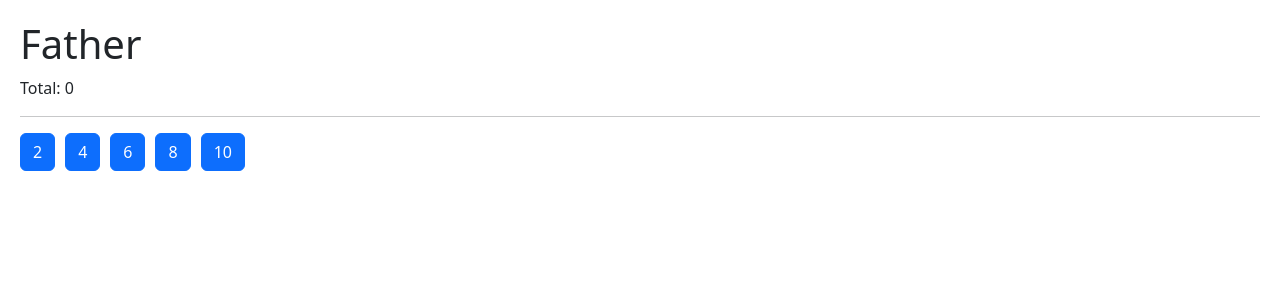
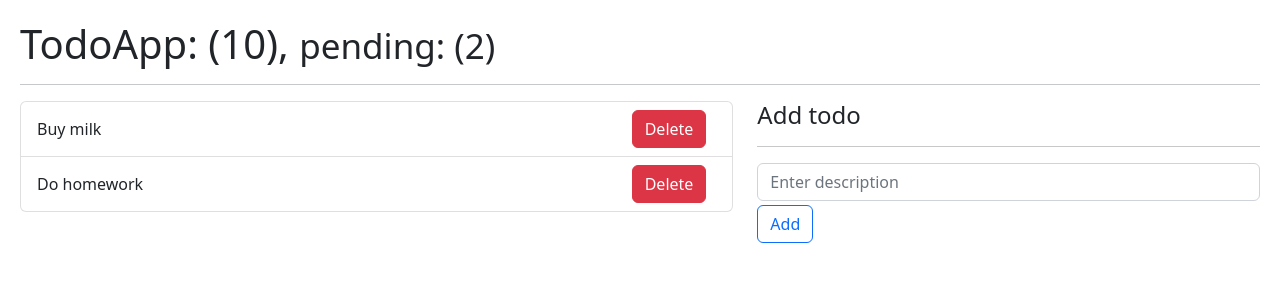
Before and after one commit to Felipe-Navas/react-hook-app-vite, a React (Vite) app: page / in a window 1280 px wide. Shown: the top 300 px of the page. Built offline with nearby package versions, Linux system fonts and the light colour scheme.

Commit message:
Creating the components to implement reducer

```diff
--- /dev/null
+++ b/src/08-useReducer/TodoAdd.jsx
@@ -0,0 +1,37 @@
+import { useForm } from '../hooks/useForm'
+
+export const TodoAdd = ({ handleNewTodo }) => {
+  const { description, onInputChange, onResetForm } = useForm({
+    description: '',
+  })
+
+  const onFormSubmit = (e) => {
+    e.preventDefault()
+
+    if (description.trim().length <= 1) return
+
+    const newTodo = {
+      id: new Date().getTime(),
+      description,
+      done: false,
+    }
+    handleNewTodo(newTodo)
+    onResetForm()
+  }
+
+  return (
+    <form onSubmit={onFormSubmit}>
+      <input
+        type="text"
+        placeholder="Enter description"
+        className="form-control"
+        value={description}
+        name="description"
+        onChange={onInputChange}
+      />
+      <button type="submit" className="btn btn-outline-primary mt-1">
+        Add
+      </button>
+    </form>
+  )
+}
--- /dev/null
+++ b/src/08-useReducer/TodoApp.jsx
@@ -0,0 +1,47 @@
+import { useReducer } from 'react'
+import { todoReducer } from './todoReducer'
+import { TodoList } from './TodoList'
+import { TodoAdd } from './TodoAdd'
+
+const initialState = [
+  {
+    id: new Date().getTime(),
+    description: 'Buy milk',
+    done: false,
+  },
+  {
+    id: new Date().getTime() + 100,
+    description: 'Do homework',
+    done: false,
+  },
+]
+
+export const TodoApp = () => {
+  const [todos, dispatch] = useReducer(todoReducer, initialState)
+
+  const handleNewTodo = (newTodo) => {
+    console.log(newTodo)
+  }
+
+  return (
+    <>
+      <h1>
+        TodoApp: (10), <small>pending: (2)</small>
+      </h1>
+      <hr />
+
+      <div className="row">
+        <div className="col-7">
+          <TodoList todos={todos} />
+        </div>
+
+        <div className="col-5">
+          <h4>Add todo</h4>
+          <hr />
+
+          <TodoAdd handleNewTodo={handleNewTodo} />
+        </div>
+      </div>
+    </>
+  )
+}
--- /dev/null
+++ b/src/08-useReducer/TodoItem.jsx
@@ -0,0 +1,8 @@
+export const TodoItem = ({ todo }) => {
+  return (
+    <li className="list-group-item d-flex justify-content-between">
+      <span className="align-self-center">{todo.description}</span>
+      <button className="btn btn-danger">Delete</button>
+    </li>
+  )
+}
--- /dev/null
+++ b/src/08-useReducer/TodoList.jsx
@@ -0,0 +1,11 @@
+import { TodoItem } from './TodoItem'
+
+export const TodoList = ({ todos = [] }) => {
+  return (
+    <ul className="list-group">
+      {todos.map((todo) => (
+        <TodoItem key={todo.id} todo={todo} />
+      ))}
+    </ul>
+  )
+}
--- /dev/null
+++ b/src/08-useReducer/intro-reducer.js
@@ -0,0 +1,31 @@
+const initialState = [
+  {
+    id: 1,
+    todo: 'Buy bread',
+    done: false,
+  },
+]
+
+const todoReducer = (state = initialState, action = {}) => {
+  if (action.type === '[TODO] Add') {
+    return [...state, action.payload]
+  }
+  return state
+}
+
+let todos = todoReducer()
+
+const newTodo = {
+  id: 2,
+  todo: 'Buy milk',
+  done: false,
+}
+
+const addTodoAction = {
+  type: '[TODO] Add',
+  payload: newTodo,
+}
+
+todos = todoReducer(todos, addTodoAction)
+
+console.log(todos)
--- /dev/null
+++ b/src/08-useReducer/todoReducer.js
@@ -0,0 +1,9 @@
+export const todoReducer = (state = [], action) => {
+  switch (action.type) {
+    case 'ABC':
+      throw new Error('Action.type ABC is not supported')
+
+    default:
+      return state
+  }
+}
--- a/src/main.jsx
+++ b/src/main.jsx
@@ -1,6 +1,6 @@
 import React from 'react'
 import ReactDOM from 'react-dom/client'
-import { Father } from './07-tarea-memo/Father'
+// import { Father } from './07-tarea-memo/Father'
 // import { CallbackHook } from './06-memos/useCallback/CallbackHook'
 // import { MemoHook } from './06-memos/useMemo/MemoHook'
 // import { Memorize } from './06-memos/Memorize'
@@ -12,6 +12,9 @@
 // import { MultipleCustomHooks } from './03-examples/MultipleCustomHooks'
 // import { FocusScreen } from './04-useRef/FocusScreen'
 // import { Layout } from './05-useLayoutEffect/LAyout'
+// import './08-useReducer/intro-reducer'
+import { TodoApp } from './08-useReducer/TodoApp'
+
 import './index.css'
 
 ReactDOM.createRoot(document.getElementById('root')).render(
@@ -27,6 +30,7 @@
     {/* <Memorize /> */}
     {/* <MemoHook /> */}
     {/* <CallbackHook /> */}
-    <Father />
+    {/* <Father /> */}
+    <TodoApp />
   </React.StrictMode>
 )
```
